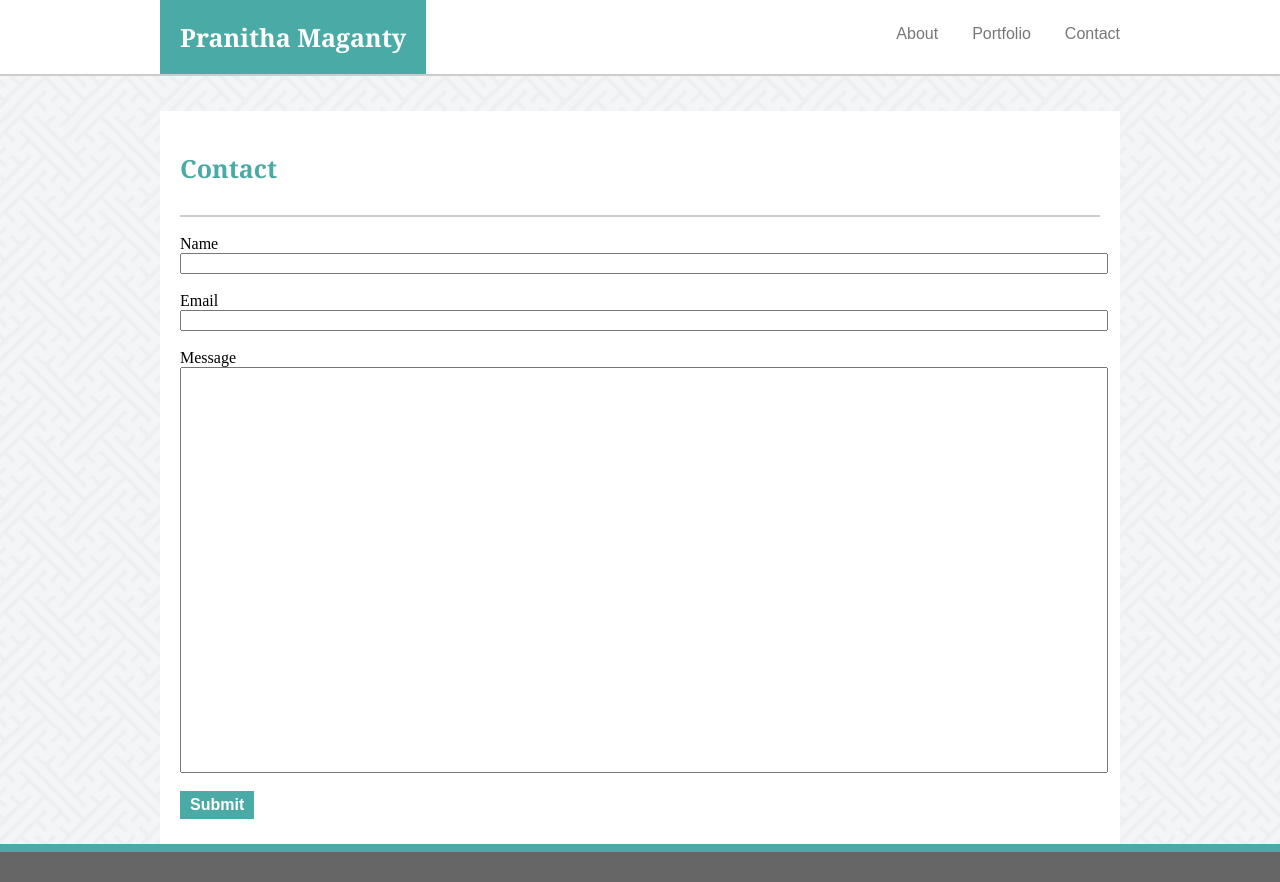
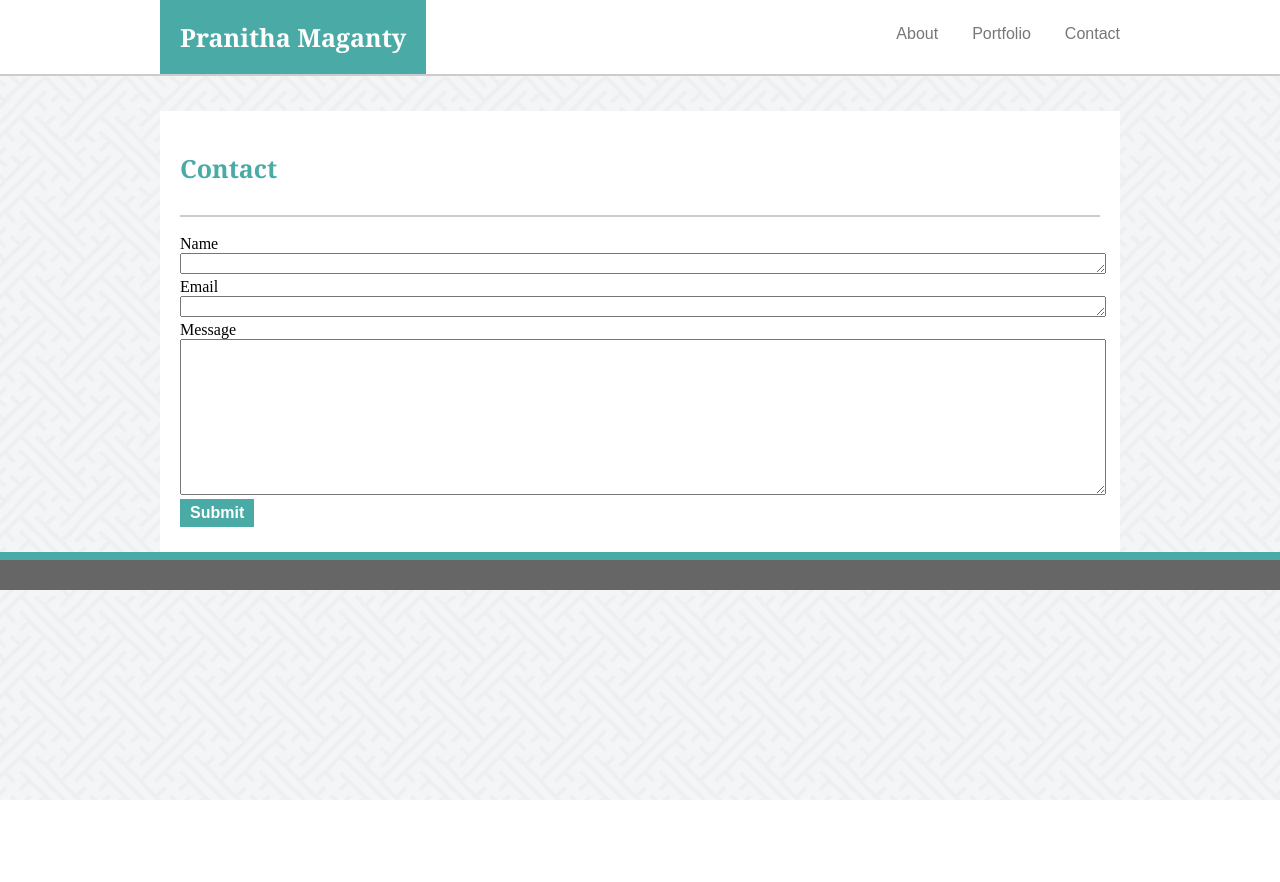
Before and after one commit to pmaganty/pmaganty.github.io, a plain HTML site: page contact.html in a window 1280 px wide. After the commit the page ends 800 px from the top, so only its background shows below. Drawn offline with Linux system fonts and the light colour scheme.

Commit message:
change input boxes to text area

```diff
--- a/assets/css/style.css
+++ b/assets/css/style.css
@@ -266,7 +266,6 @@ body {
 /*message input on contact tab*/
 #message_input {
     width: 920px;
-    height: 400px;
 }
 
 /*submit button on contact tab*/
--- a/contact.html
+++ b/contact.html
@@ -34,13 +34,13 @@
             <section id="enter_info">
                 <br/>
                 Name<br>
-                <input class="reg_input" type="text" id="name_input"><br>
+                <textarea id="name_input" rows="1"></textarea>
                 <br/>
                 Email<br>
-                <input class="reg_input" type="text" id="email_input"><br>
+                <textarea id="email_input" rows="1"></textarea>
                 <br/>
                 Message<br>
-                <input class="large_input" type="text" id="message_input"><br>
+                <textarea id="message_input" rows="10"></textarea>
                 <br/>
             </section>
 
```
